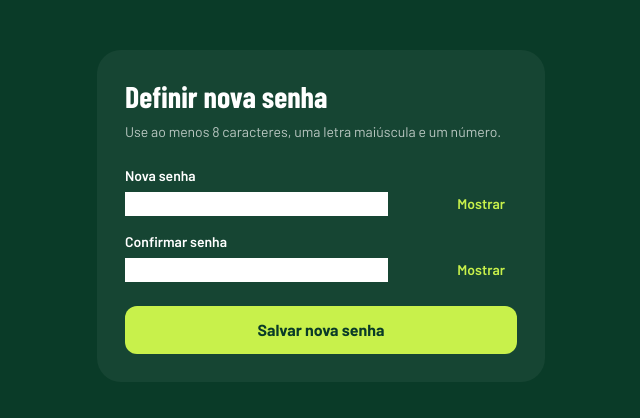
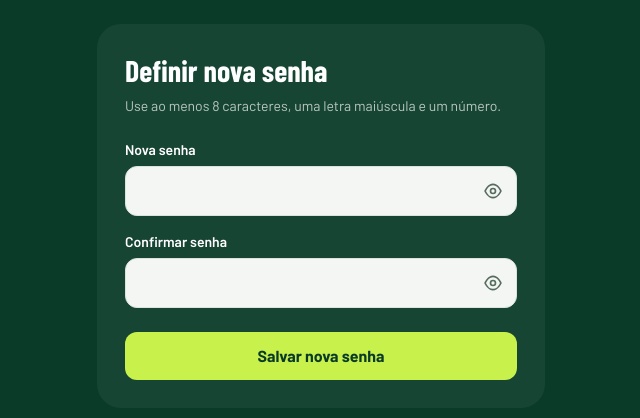
Before and after one commit to Arthur-Queiroz/easy-fut, a Vue app in the folder pwa/: page /redefinir-senha in a window 1280 px wide. Shown: the part 184-602 px from the top of the page, without its empty margins (319-959 px from the left). Built offline with nearby package versions, Linux system fonts and the light colour scheme.

Commit message:
Polish password reset fields

```diff
--- a/pwa/src/views/auth/ForgotPasswordView.vue
+++ b/pwa/src/views/auth/ForgotPasswordView.vue
@@ -28,7 +28,7 @@ async function submit() {
       <p class="mt-2 text-sm text-white/70">Informe seu e-mail para receber um link de redefini&ccedil;&atilde;o.</p>
       <label v-if="!sent" class="mt-6 flex flex-col gap-1.5">
         <span class="text-sm font-semibold">E-mail</span>
-        <input v-model="email" required type="email" autocomplete="email" class="input" placeholder="voce@email.com" />
+        <input v-model="email" required type="email" autocomplete="email" class="h-[50px] rounded-xl border border-white/15 bg-white/5 px-4 text-[15px] text-white outline-none placeholder:text-white/40 focus:border-lime md:border-border md:bg-bg md:text-ink md:placeholder:text-ink3 md:focus:border-brand" placeholder="voce@email.com" />
       </label>
       <p v-if="sent" class="mt-6 rounded-xl bg-white/10 p-4 text-sm text-white/80">
         Se existir uma conta com esse e-mail, voc&ecirc; receber&aacute; um link em alguns minutos.
--- a/pwa/src/views/auth/ResetPasswordView.vue
+++ b/pwa/src/views/auth/ResetPasswordView.vue
@@ -41,25 +41,37 @@ async function submit() {
       <h1 class="font-condensed text-3xl font-bold">Definir nova senha</h1>
       <p class="mt-2 text-sm text-white/70">Use ao menos 8 caracteres, uma letra mai&uacute;scula e um n&uacute;mero.</p>
 
-      <label class="mt-6 flex flex-col gap-1.5">
-        <span class="text-sm font-semibold">Nova senha</span>
-        <span class="relative block">
-          <input v-model="password" required :type="showPassword ? 'text' : 'password'" minlength="8" autocomplete="new-password" class="input pr-20" />
-          <button type="button" class="absolute inset-y-0 right-3 text-sm font-semibold text-lime" :aria-label="showPassword ? 'Ocultar senha' : 'Mostrar senha'" @click="showPassword = !showPassword">
-            {{ showPassword ? 'Ocultar' : 'Mostrar' }}
+      <div class="mt-6">
+        <label for="new-password" class="block text-sm font-semibold">Nova senha</label>
+        <div class="relative mt-1.5">
+          <input id="new-password" v-model="password" required :type="showPassword ? 'text' : 'password'" minlength="8" autocomplete="new-password" class="h-[50px] w-full rounded-xl border border-white/15 bg-white/5 px-4 pr-14 text-[15px] text-white outline-none placeholder:text-white/40 focus:border-lime md:border-border md:bg-bg md:text-ink md:focus:border-brand" />
+          <button type="button" class="absolute right-1.5 top-1/2 flex size-9 -translate-y-1/2 items-center justify-center rounded-lg text-white/70 transition hover:bg-white/10 hover:text-lime focus-visible:outline focus-visible:outline-2 focus-visible:outline-offset-2 focus-visible:outline-lime md:text-ink2 md:hover:bg-brandSoft md:hover:text-brand" :aria-label="showPassword ? 'Ocultar senha' : 'Mostrar senha'" @pointerdown.prevent @click.stop="showPassword = !showPassword">
+            <svg v-if="showPassword" width="20" height="20" viewBox="0 0 24 24" fill="none" stroke="currentColor" stroke-width="2" aria-hidden="true">
+              <path d="M3 3l18 18M10.6 10.6a2 2 0 002.8 2.8M9.9 4.2A10.7 10.7 0 0112 4c6 0 9.5 8 9.5 8a17.3 17.3 0 01-3 3.8M6.2 6.2C3.8 8.1 2.5 12 2.5 12s3.5 8 9.5 8a10.8 10.8 0 004-0.8" />
+            </svg>
+            <svg v-else width="20" height="20" viewBox="0 0 24 24" fill="none" stroke="currentColor" stroke-width="2" aria-hidden="true">
+              <path d="M2.5 12s3.5-8 9.5-8 9.5 8 9.5 8-3.5 8-9.5 8-9.5-8-9.5-8z" />
+              <circle cx="12" cy="12" r="3" />
+            </svg>
           </button>
-        </span>
-      </label>
+        </div>
+      </div>
 
-      <label class="mt-4 flex flex-col gap-1.5">
-        <span class="text-sm font-semibold">Confirmar senha</span>
-        <span class="relative block">
-          <input v-model="confirmation" required :type="showConfirmation ? 'text' : 'password'" minlength="8" autocomplete="new-password" class="input pr-20" />
-          <button type="button" class="absolute inset-y-0 right-3 text-sm font-semibold text-lime" :aria-label="showConfirmation ? 'Ocultar senha' : 'Mostrar senha'" @click="showConfirmation = !showConfirmation">
-            {{ showConfirmation ? 'Ocultar' : 'Mostrar' }}
+      <div class="mt-4">
+        <label for="confirm-password" class="block text-sm font-semibold">Confirmar senha</label>
+        <div class="relative mt-1.5">
+          <input id="confirm-password" v-model="confirmation" required :type="showConfirmation ? 'text' : 'password'" minlength="8" autocomplete="new-password" class="h-[50px] w-full rounded-xl border border-white/15 bg-white/5 px-4 pr-14 text-[15px] text-white outline-none placeholder:text-white/40 focus:border-lime md:border-border md:bg-bg md:text-ink md:focus:border-brand" />
+          <button type="button" class="absolute right-1.5 top-1/2 flex size-9 -translate-y-1/2 items-center justify-center rounded-lg text-white/70 transition hover:bg-white/10 hover:text-lime focus-visible:outline focus-visible:outline-2 focus-visible:outline-offset-2 focus-visible:outline-lime md:text-ink2 md:hover:bg-brandSoft md:hover:text-brand" :aria-label="showConfirmation ? 'Ocultar senha' : 'Mostrar senha'" @pointerdown.prevent @click.stop="showConfirmation = !showConfirmation">
+            <svg v-if="showConfirmation" width="20" height="20" viewBox="0 0 24 24" fill="none" stroke="currentColor" stroke-width="2" aria-hidden="true">
+              <path d="M3 3l18 18M10.6 10.6a2 2 0 002.8 2.8M9.9 4.2A10.7 10.7 0 0112 4c6 0 9.5 8 9.5 8a17.3 17.3 0 01-3 3.8M6.2 6.2C3.8 8.1 2.5 12 2.5 12s3.5 8 9.5 8a10.8 10.8 0 004-0.8" />
+            </svg>
+            <svg v-else width="20" height="20" viewBox="0 0 24 24" fill="none" stroke="currentColor" stroke-width="2" aria-hidden="true">
+              <path d="M2.5 12s3.5-8 9.5-8 9.5 8 9.5 8-3.5 8-9.5 8-9.5-8-9.5-8z" />
+              <circle cx="12" cy="12" r="3" />
+            </svg>
           </button>
-        </span>
-      </label>
+        </div>
+      </div>
 
       <p v-if="error" class="mt-4 text-sm text-danger">{{ error }}</p>
       <button :disabled="loading" class="mt-6 h-12 w-full rounded-xl bg-lime font-bold text-pitch-2 disabled:opacity-60">{{ loading ? 'Salvando...' : 'Salvar nova senha' }}</button>
```
